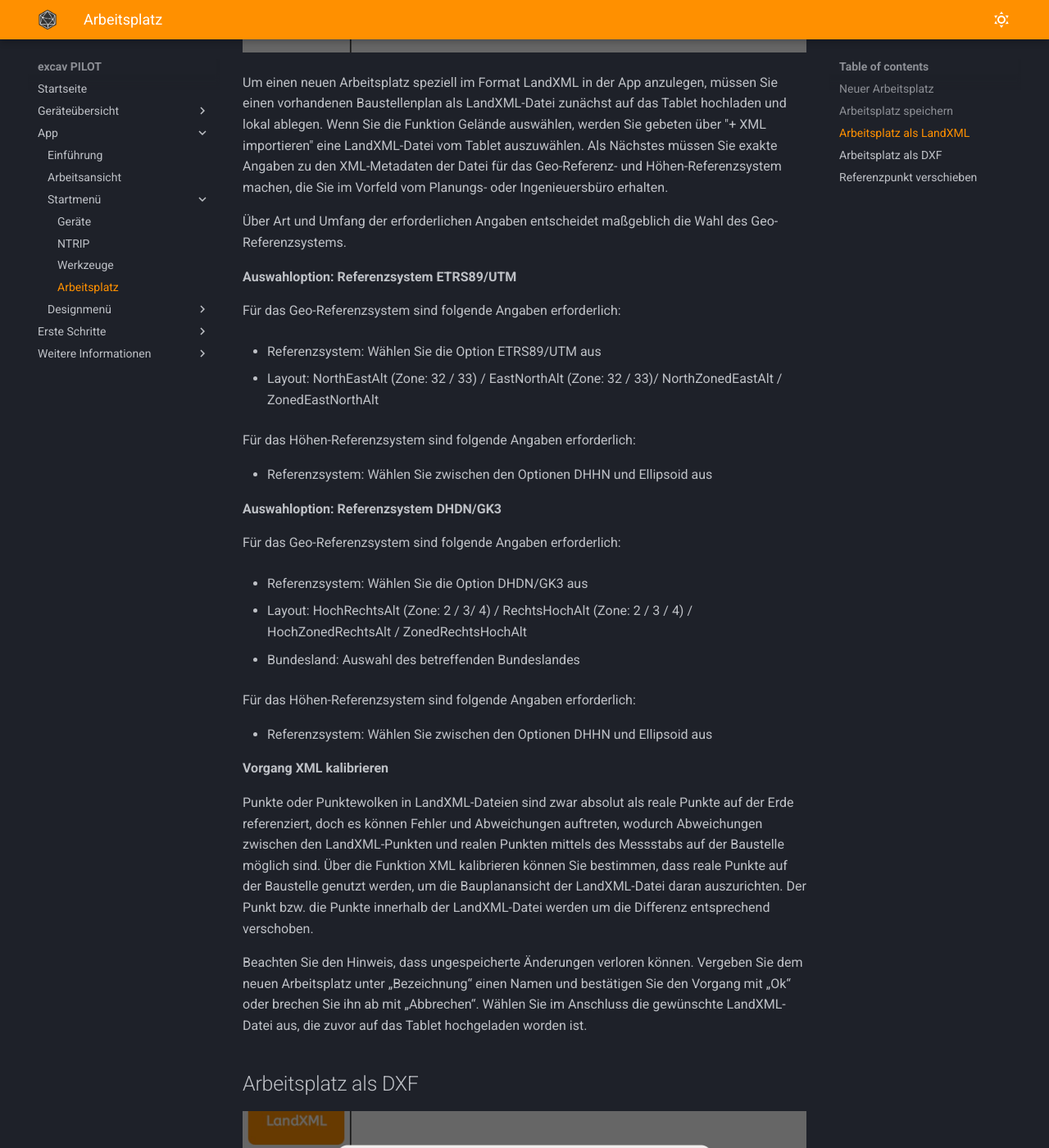
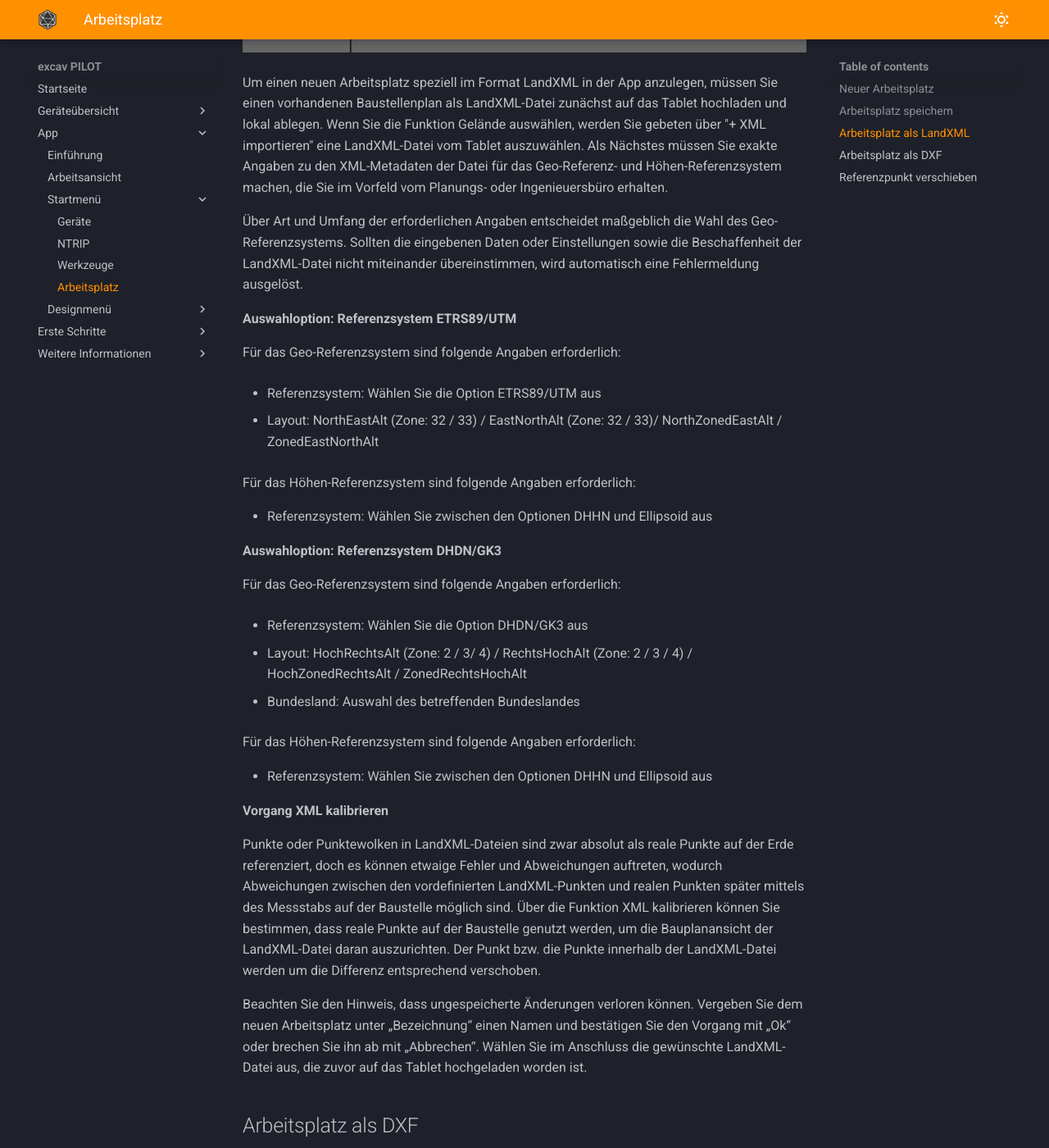
Before and after one commit to tobias-sizmann/mkdocs-excavpilot, an MkDocs documentation site: the page built from docs/Arbeitsplatz/Arbeitsplatz.md, in a window 1280 px wide and 1400 px high, scrolled down 4363 px. Shown: the whole window at 82% size. Built offline with MkDocs 1.6.1 and Material for MkDocs 9.7.7, drawn with Linux system fonts in a browser that asks for light colours.

Commit message:
Bearbeitung ToDo Peter 7

```diff
--- a/docs/Arbeitsplatz/Arbeitsplatz.md
+++ b/docs/Arbeitsplatz/Arbeitsplatz.md
@@ -41,6 +41,7 @@ Sollten Sie die Basisstation nicht wieder auf exakt dieselbe Position wie zuvor
 
 Wenn Sie den Arbeitsplatz neu laden, werden alle bisher erfassten und eingestellten Punkte oder Flächen nicht gespeichert und die Daten gehen somit verloren. Speichern Sie zur Sicherheit Ihren aktuellen Arbeitsplatz nach jedem größeren Bearbeitungsschritt, um Datenverluste zu vermeiden.
 
+
 ## Neuer Arbeitsplatz
 
 <p align="center" width="100%">
@@ -48,6 +49,7 @@ Wenn Sie den Arbeitsplatz neu laden, werden alle bisher erfassten und eingestell
 </p>
 
 Um einen neuen Arbeitsplatz anzulegen, müssen Sie einen neuen Referenzpunkt setzen. Beachten Sie den Hinweis, dass bisher ungespeicherte Änderungen verloren können. Vergeben Sie dem neuen Arbeitsplatz einen Namen und bestätigen Sie den Vorgang mit „Ok“ oder brechen Sie ihn ab mit „Abbrechen“. Nach dem Bestätigen mit „Ok“ setzen Sie den neuen Referenzpunkt.
+
 
 ## Arbeitsplatz speichern
 
@@ -71,6 +73,7 @@ Die Funktion "Arbeitsplatz speichern" nutzen Sie, um alle erfassten – für den
 
 Bitte beachten Sie, dass Sie alle Änderungen manuell erneut abspeichern müssen. Schließen Sie die App, dann gehen alle nicht abgespeicherten Änderungen verloren (Minimieren der App ist dagegen kein Problem und führt nicht zu Datenverlust). Ob Sie ungespeicherte Änderungen in Ihrem Arbeitsplatz haben, können Sie ganz unten im Funktionsbildschirm überprüfen.
 
+
 ## Arbeitsplatz als LandXML
 
 <p align="center" width="100%">
@@ -81,7 +84,7 @@ Bitte beachten Sie, dass Sie alle Änderungen manuell erneut abspeichern müssen
 
 Um einen neuen Arbeitsplatz speziell im Format LandXML in der App anzulegen, müssen Sie einen vorhandenen Baustellenplan als LandXML-Datei zunächst auf das Tablet hochladen und lokal ablegen. Wenn Sie die Funktion Gelände auswählen, werden Sie gebeten über "+ XML importieren" eine LandXML-Datei vom Tablet auszuwählen. Als Nächstes müssen Sie exakte Angaben zu den XML-Metadaten der Datei für das Geo-Referenz- und Höhen-Referenzsystem machen, die Sie im Vorfeld vom Planungs- oder Ingenieuersbüro erhalten.
 
-Über Art und Umfang der erforderlichen Angaben entscheidet maßgeblich die Wahl des Geo-Referenzsystems.
+Über Art und Umfang der erforderlichen Angaben entscheidet maßgeblich die Wahl des Geo-Referenzsystems. Sollten die eingebenen Daten oder Einstellungen sowie die Beschaffenheit der LandXML-Datei nicht miteinander übereinstimmen, wird automatisch eine Fehlermeldung ausgelöst.
 
 
 **Auswahloption: Referenzsystem ETRS89/UTM**
@@ -114,11 +117,10 @@ Für das Höhen-Referenzsystem sind folgende Angaben erforderlich:
 
 **Vorgang XML kalibrieren**
 
-Punkte oder Punktewolken in LandXML-Dateien sind zwar absolut als reale Punkte auf der Erde referenziert, doch es können Fehler und Abweichungen auftreten, wodurch Abweichungen zwischen den LandXML-Punkten und realen Punkten mittels des Messstabs auf der Baustelle möglich sind. Über die Funktion XML kalibrieren können Sie bestimmen, dass reale Punkte auf der Baustelle genutzt werden, um die Bauplanansicht der LandXML-Datei daran auszurichten. Der Punkt bzw. die Punkte innerhalb der LandXML-Datei werden um die Differenz entsprechend verschoben.
-
-
+Punkte oder Punktewolken in LandXML-Dateien sind zwar absolut als reale Punkte auf der Erde referenziert, doch es können etwaige Fehler und Abweichungen auftreten, wodurch Abweichungen zwischen den vordefinierten LandXML-Punkten und realen Punkten später mittels des Messstabs auf der Baustelle möglich sind. Über die Funktion XML kalibrieren können Sie bestimmen, dass reale Punkte auf der Baustelle genutzt werden, um die Bauplanansicht der LandXML-Datei daran auszurichten. Der Punkt bzw. die Punkte innerhalb der LandXML-Datei werden um die Differenz entsprechend verschoben.
 
 Beachten Sie den Hinweis, dass ungespeicherte Änderungen verloren können. Vergeben Sie dem neuen Arbeitsplatz unter „Bezeichnung“ einen Namen und bestätigen Sie den Vorgang mit „Ok“ oder brechen Sie ihn ab mit „Abbrechen“. Wählen Sie im Anschluss die gewünschte LandXML-Datei aus, die zuvor auf das Tablet hochgeladen worden ist.
+
 
 ## Arbeitsplatz als DXF
 
@@ -130,6 +132,7 @@ Beachten Sie den Hinweis, dass ungespeicherte Änderungen verloren können. Verg
 
 Um einen neuen Arbeitsplatz speziell im Format DXF anzulegen, müssen Sie einen neuen Referenzpunkt setzen. Beachten Sie den Hinweis, dass ungespeicherte Änderungen verloren können. Vergeben Sie dem neuen Arbeitsplatz unter „Bezeichnung“ einen Namen und bestätigen Sie den Vorgang mit „Ok“ oder brechen Sie ihn ab mit „Abbrechen“. Wählen Sie im Anschluss die gewünschte DXF-Datei aus, die zuvor auf das Tablet hochgeladen worden ist.
 
+
 ## Referenzpunkt verschieben
 
 <p align="center" width="100%">
```
